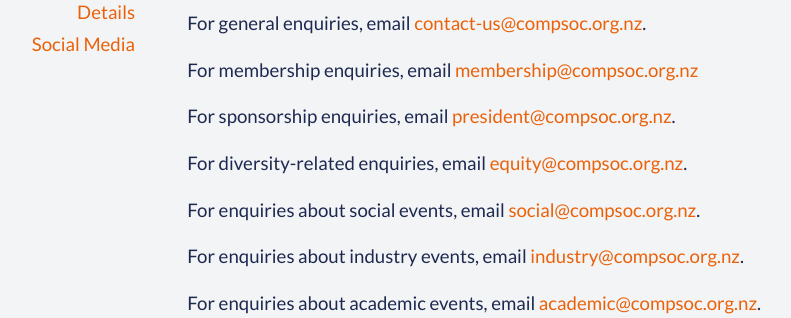
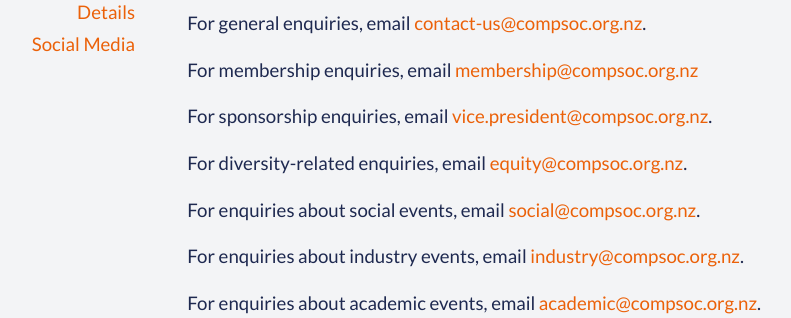
Before and after one commit to UCCompSoc/Website2, a PHP site: page /contact.php in a window 1280 px wide. Shown: the part 137-455 px from the top of the page, without its empty margins (165-956 px from the left). Run offline with PHP 8.4, Linux system fonts and the light colour scheme; some libraries are stand-ins or nearby versions.

Commit message:
Changed contact page information. Sponsorship goes to VP

```diff
--- a/html/contact.php
+++ b/html/contact.php
@@ -22,7 +22,7 @@ include 'include/header.php';
 
                         <p>For membership enquiries, email <a href='mailto:membership@compsoc.org.nz'>membership@compsoc.org.nz</a></p>
 
-                        <p>For sponsorship enquiries, email <a href='mailto:president@compsoc.org.nz'>president@compsoc.org.nz</a>.</p>
+                        <p>For sponsorship enquiries, email <a href='mailto:vice.president@compsoc.org.nz'>vice.president@compsoc.org.nz</a>.</p>
 
                         <p>For diversity-related enquiries, email <a href='mailto:equity@compsoc.org.nz'>equity@compsoc.org.nz</a>.</p>
 
```
